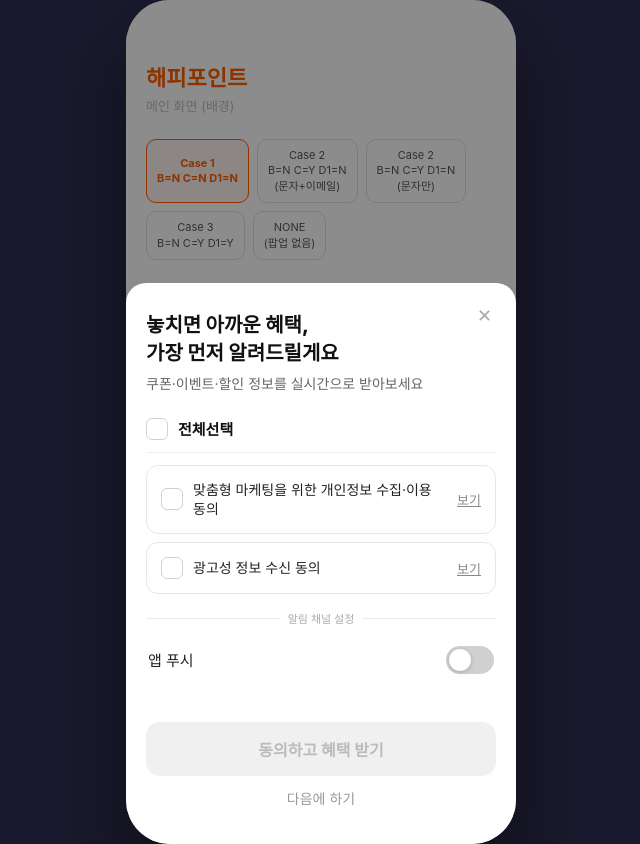
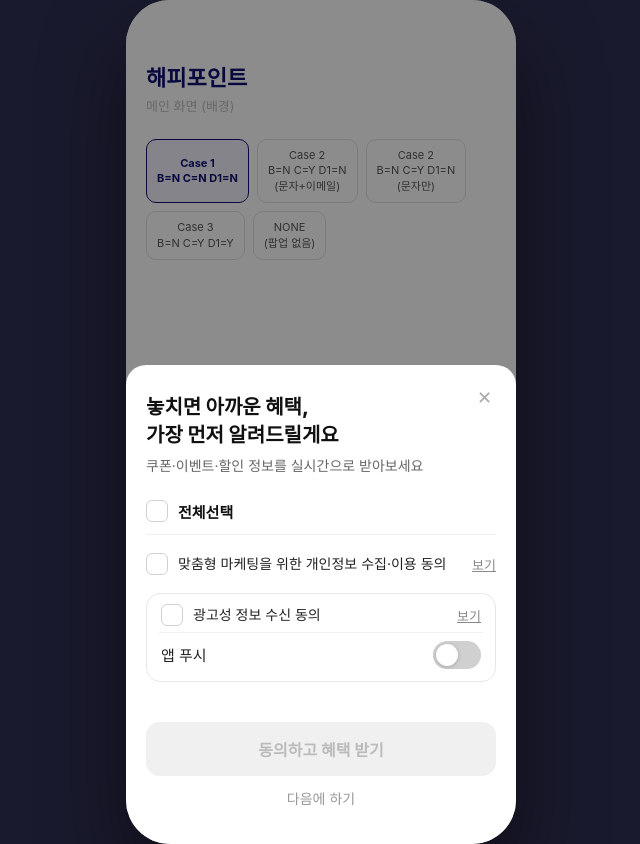
Before and after one commit to songyuin-ai/targeting-push-popup, a React (Vite) app: page / in a window 1280 px wide. Shown: the whole page, without its empty margins (319-959 px from the left). Built offline with nearby package versions, Linux system fonts and the light colour scheme; a web font is replaced by a local one.

Commit message:
feat: 동의서 보더 제거, C+D1 그룹 컨테이너, Primary Color #0D0F71 적용

```diff
--- a/src/App.module.css
+++ b/src/App.module.css
@@ -45,7 +45,7 @@
 .appName {
   font-size: 22px;
   font-weight: 800;
-  color: #ff5c00;
+  color: #0D0F71;
   margin: 0 0 4px;
 }
 
@@ -77,9 +77,9 @@
 }
 
 .caseBtnActive {
-  border-color: #ff5c00;
-  background: #fff5f0;
-  color: #ff5c00;
+  border-color: #0D0F71;
+  background: #f0f0fa;
+  color: #0D0F71;
   font-weight: 700;
 }
 
@@ -100,8 +100,8 @@
 
 .reopen {
   background: none;
-  border: 1.5px solid #ff5c00;
-  color: #ff5c00;
+  border: 1.5px solid #0D0F71;
+  color: #0D0F71;
   padding: 8px 16px;
   border-radius: 8px;
   font-size: 13px;
--- a/src/components/ConsentPopup/ConsentItem.module.css
+++ b/src/components/ConsentPopup/ConsentItem.module.css
@@ -2,19 +2,13 @@
   display: flex;
   align-items: center;
   gap: 10px;
-  padding: 14px 14px;
-  border: 1.5px solid #e8e8e8;
-  border-radius: 12px;
+  padding: 6px 0;
   cursor: pointer;
   user-select: none;
-  transition: border-color 0.15s;
-  background: #fff;
+  background: transparent;
 }
 
-.cardChecked {
-  border-color: #ff5c00;
-  background: #fff9f7;
-}
+.cardChecked {}
 
 .checkbox {
   width: 22px;
--- a/src/components/ConsentPopup/ConsentPopup.module.css
+++ b/src/components/ConsentPopup/ConsentPopup.module.css
@@ -108,29 +108,24 @@
 .docSection {
   display: flex;
   flex-direction: column;
-  gap: 8px;
+  gap: 12px;
 }
 
-.sectionDivider {
-  display: flex;
-  align-items: center;
-  gap: 8px;
-  margin: 16px 0 12px;
+.group {
+  border: 1.5px solid #e8e8e8;
+  border-radius: 14px;
+  padding: 4px 14px;
+  transition: border-color 0.15s;
 }
 
-.sectionDivider::before,
-.sectionDivider::after {
-  content: '';
-  flex: 1;
-  height: 1px;
-  background: #ebebeb;
+.groupActive {
+  border-color: #0D0F71;
 }
 
-.sectionLabel {
-  font-size: 11px;
-  color: #aaa;
-  font-weight: 500;
-  white-space: nowrap;
+.groupDivider {
+  height: 1px;
+  background: #f0f0f0;
+  margin: 0 -2px;
 }
 
 .channelSection {
@@ -138,6 +133,7 @@
   flex-direction: column;
   gap: 4px;
   padding: 0 2px;
+  margin-top: 8px;
 }
 
 .caption {
@@ -170,7 +166,7 @@
 }
 
 .ctaActive {
-  background: #ff5c00;
+  background: #0D0F71;
   color: #fff;
 }
 
--- a/src/components/ConsentPopup/ConsentPopup.tsx
+++ b/src/components/ConsentPopup/ConsentPopup.tsx
@@ -70,7 +70,35 @@ export function ConsentPopup({ data, onAgree, onDismiss }: Props) {
 
             {/* 동의서 섹션 */}
             <div className={styles.docSection}>
-              {docItems.map(item => (
+              {/* Case1: B 단독, C+D1 그룹 */}
+              {isCase1 ? (
+                <>
+                  <ConsentItem
+                    code="B"
+                    label={docItems.find(i => i.code === 'B')!.label}
+                    checked={checked['B']}
+                    onChange={toggleItem}
+                    onDetailOpen={setDetailCode}
+                  />
+                  <div className={`${styles.group} ${checked['C'] || checked['D1'] ? styles.groupActive : ''}`}>
+                    <ConsentItem
+                      code="C"
+                      label={docItems.find(i => i.code === 'C')!.label}
+                      checked={checked['C']}
+                      onChange={toggleItem}
+                      onDetailOpen={setDetailCode}
+                    />
+                    <div className={styles.groupDivider} />
+                    <ChannelToggleItem
+                      code="D1"
+                      label="앱 푸시"
+                      checked={checked['D1']}
+                      onChange={toggleItem}
+                    />
+                  </div>
+                </>
+              ) : (
+                docItems.map(item => (
                   <ConsentItem
                     key={item.code}
                     code={item.code}
@@ -79,28 +107,23 @@ export function ConsentPopup({ data, onAgree, onDismiss }: Props) {
                     onChange={toggleItem}
                     onDetailOpen={setDetailCode}
                   />
-              ))}
+                ))
+              )}
             </div>
 
-            {/* 채널 수신 설정 섹션 */}
-            {channelItems.length > 0 && (
-              <>
-                <div className={styles.sectionDivider}>
-                  <span className={styles.sectionLabel}>알림 채널 설정</span>
-                </div>
+            {/* 채널 수신 설정 섹션 (Case2만, Case1은 그룹에 포함) */}
+            {channelItems.length > 0 && !isCase1 && (
               <div className={styles.channelSection}>
-                  {/* Case1: D1은 C 하위처럼 들여쓰기 없이 플랫하게, Case2: 동일 */}
                 {channelItems.map(item => (
                   <ChannelToggleItem
                     key={item.code}
                     code={item.code}
-                      label={isCase2 ? '광고성 푸시 수신' : '앱 푸시'}
+                    label="광고성 푸시 수신"
                     checked={checked[item.code]}
                     onChange={toggleItem}
                   />
                 ))}
               </div>
-              </>
             )}
 
             {caption && (
```
Lines whose indentation alone changed are shown as unchanged.
